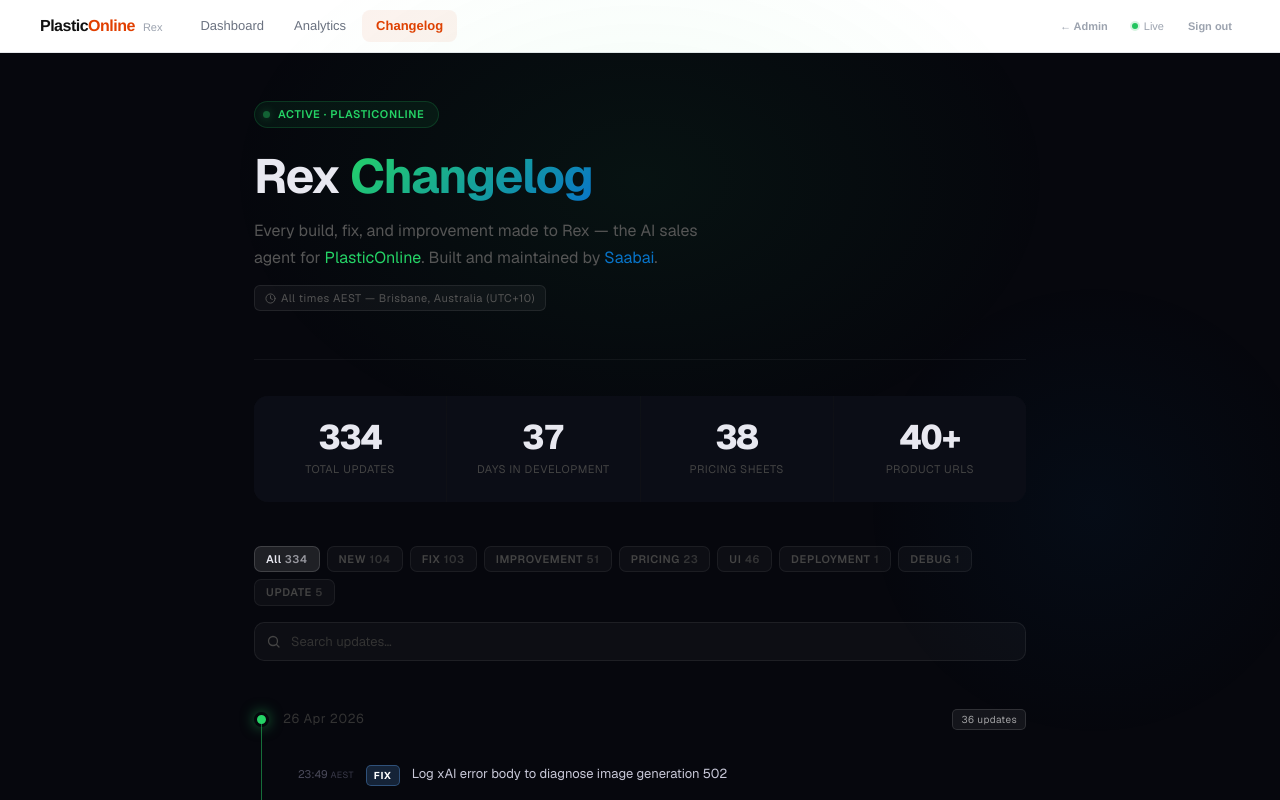
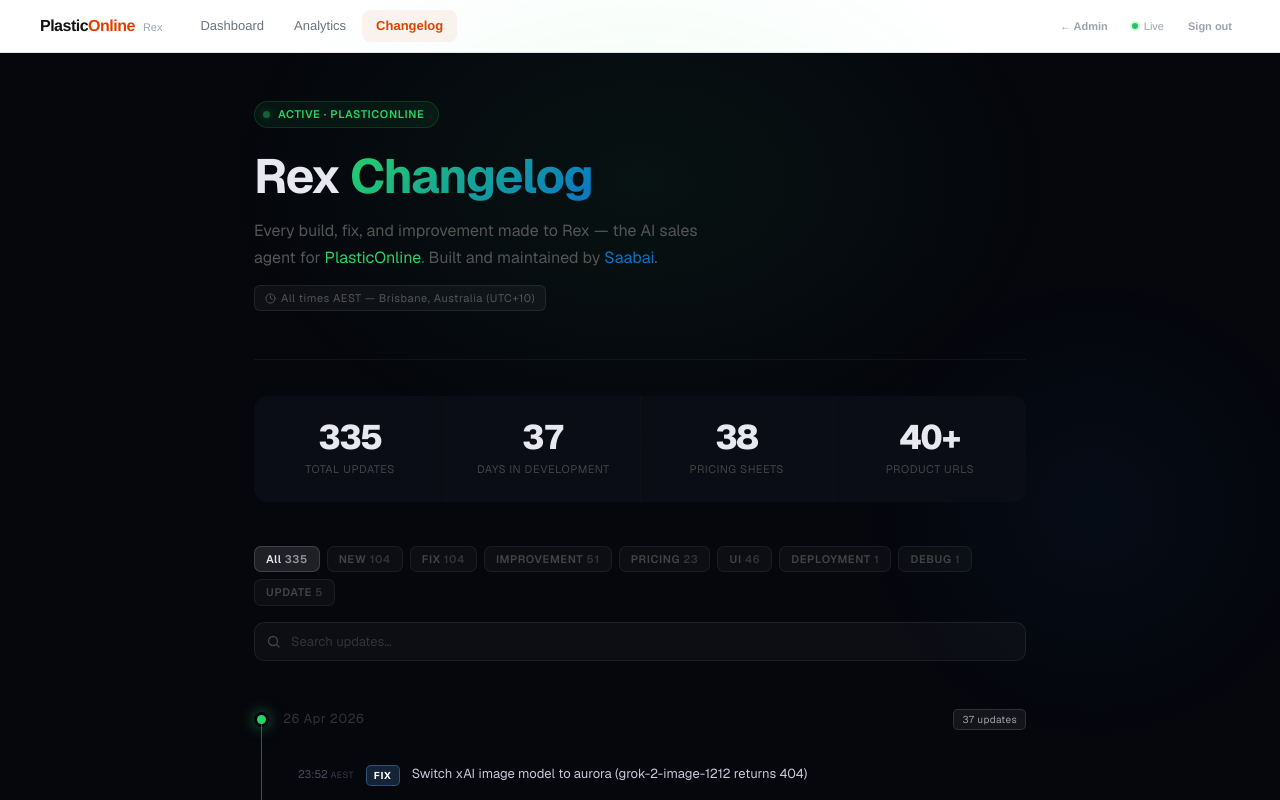
Before and after one commit to sg-satoshi/saabai-site, a Next.js app: page /rex-changelog in a window 1280 px wide. Shown: the top 800 px of the page. Built offline with nearby package versions, Linux system fonts and the light colour scheme.

Commit message:
fix: correct xAI image model ID to grok-imagine-image

```diff
--- a/app/api/imagine/route.ts
+++ b/app/api/imagine/route.ts
@@ -50,7 +50,7 @@ export async function POST(req: Request) {
         "Content-Type": "application/json",
       },
       body: JSON.stringify({
-        model: "aurora",
+        model: "grok-imagine-image",
         prompt,
         n: 1,
         response_format: "b64_json",
--- a/app/rex-changelog/ChangelogClient.tsx
+++ b/app/rex-changelog/ChangelogClient.tsx
@@ -32,6 +32,7 @@ const CHANGELOG: Day[] = [
   {
     date: "26 Apr 2026",
     entries: [
+      { time: "23:52", tag: "FIX", title: "Switch xAI image model to aurora (grok-2-image-1212 returns 404)" },
       { time: "23:49", tag: "FIX", title: "Log xAI error body to diagnose image generation 502" },
       { time: "23:45", tag: "FIX", title: "Update xAI image model to grok-2-image-1212, increase timeout, improve error messages" },
       { time: "23:31", tag: "NEW", title: "Redesign admin dashboard for Lex business management" },
```
